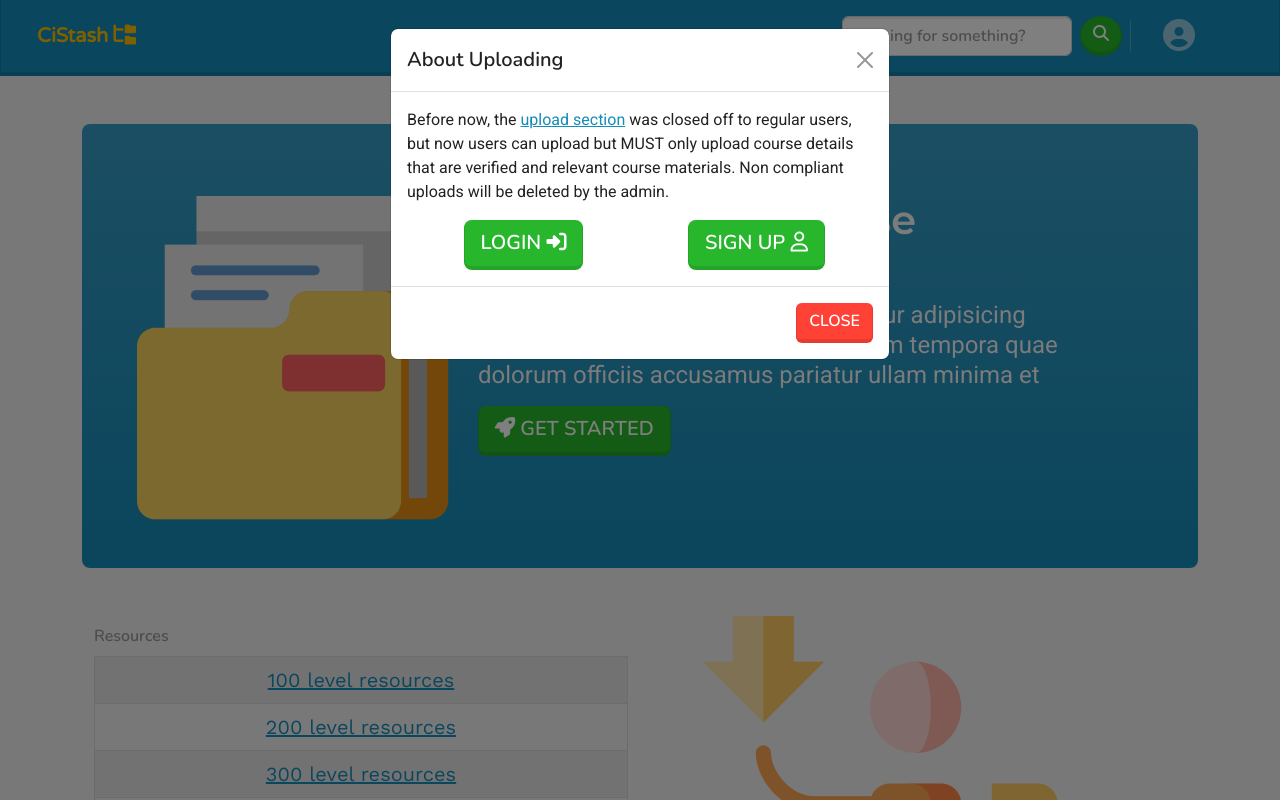
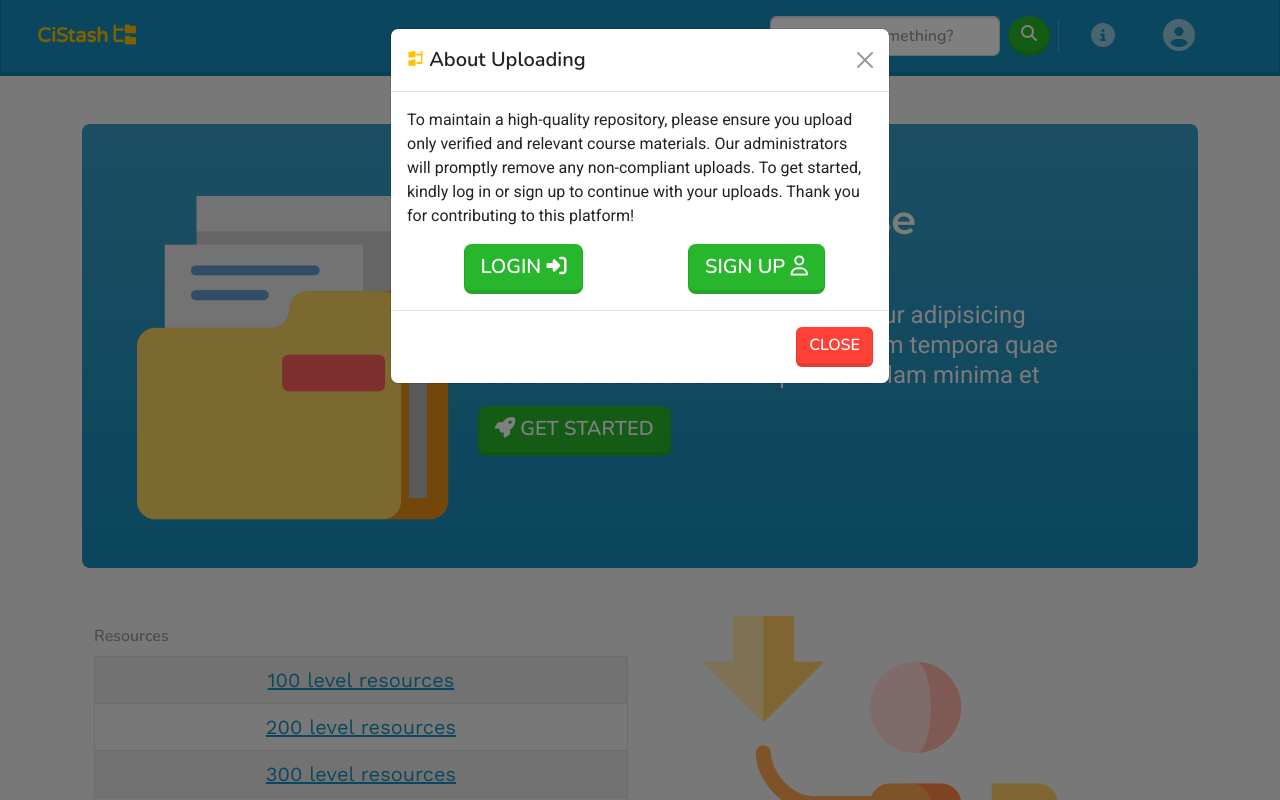
Before and after one commit to israel-oye/CiStash, a Flask app: page /home/ in a window 1280 px wide, after a click that opens the changed part. Run offline with Flask 3, Linux system fonts and the light colour scheme; some libraries are stand-ins or nearby versions.

Commit message:
Improve navbar for better UX

```diff
--- a/src/templates/include/_navbar.html
+++ b/src/templates/include/_navbar.html
@@ -29,20 +29,20 @@
                     <div class="vr d-none d-lg-flex h-100 mx-lg-2 text-white"></div>
                     <hr class="d-lg-none my-2 text-white-50">
                 </li>
+                <li class="nav-item px-3">
+                    <a class="nav-link nav-text" id="info-link" data-bs-toggle="modal" data-bs-target="#info-modal"><i class="fa-solid fa-xl fa-circle-info"></i></a>
+                </li>
                 {% if current_user.is_admin %}
                 <li class="nav-item px-3">
                     <a class="nav-link nav-text" href="/auth/admin" title="Admin panel"><i class="fa-solid fa-screwdriver-wrench fa-xl"></i></a>
                 </li>
                 {% endif %} {% if current_user.is_authenticated %}
                 <li class="nav-item px-3">
-                    <a class="nav-link nav-text" id="info-link" data-bs-toggle="modal" data-bs-target="#info-modal"><i class="fa-solid fa-xl fa-circle-info"></i></a>
-                </li>
-                <li class="nav-item px-3">
                     <a class="nav-link nav-text brand-text" href="#" data-bs-toggle="modal" data-bs-target="#logout-modal"><i class="fa-solid fa-right-from-bracket fa-xl fa-fade" style="--fa-animation-duration: 5s;"></i></a>
                 </li>
                 {% else %}
                 <li class="nav-item px-3">
-                    <a class="nav-link nav-text" id="info-link" data-bs-toggle="modal" data-bs-target="#info-modal"><i class="fa-solid fa-circle-user fa-2xl"></i></a>
+                    <a class="nav-link nav-text" id="info-link" data-bs-toggle="modal" data-bs-target="#auth-modal"><i class="fa-solid fa-circle-user fa-2xl"></i></a>
                 </li>
                 {% endif %}
             </ul>
@@ -52,11 +52,14 @@
 </nav>
 
 <!-- INFO MODAL -->
-<div class="modal fade" id="info-modal" tabindex="-1" aria-labelledby="exampleModalLabel" aria-hidden="true">
+<div class="modal fade" id="info-modal" tabindex="-1" aria-labelledby="infoModalLabel" aria-hidden="true">
     <div class="modal-dialog" role="document">
         <div class="modal-content">
             <div class="modal-header">
-                <h5 class="modal-title" id="exampleModalLabel">About Uploading</h5>
+                <h5 class="modal-title" id="infoModalLabel">
+                    <i class="brand-text fa-solid fa-folder-tree fa-flip fa-xs" style="--fa-animation-duration: 4s;"></i> About Uploading</h5>
+                </h5>
+
                 <button type="button" class="btn-close" data-bs-dismiss="modal" aria-label="Close"></button>
             </div>
             {% if current_user.is_authenticated %}
@@ -68,8 +71,8 @@
             {% else %}
             <!--  -->
             <div class="modal-body">
-                <p class="">Before now, the <a href="{{url_for('resource_bp.upload')}}">upload section</a> was closed off to regular users, but now users can upload but MUST only upload course details that are verified and relevant course materials. Non compliant
-                    uploads will be deleted by the admin.
+                <p class="">To maintain a high-quality repository, please ensure you upload only verified and relevant course materials. Our administrators will promptly remove any non-compliant uploads. To get started, kindly log in or sign up to continue with your
+                    uploads. Thank you for contributing to this platform!
                 </p>
                 <div class="container">
                     <div class="row">
@@ -87,6 +90,39 @@
                 </div>
             </div>
             {% endif %}
+            <div class="modal-footer">
+                <button type="button" class="btn btn-danger" data-bs-dismiss="modal">Close</button>
+            </div>
+        </div>
+    </div>
+</div>
+
+<!-- AUTH MODAL -->
+<div class="modal fade" id="auth-modal" tabindex="-1" aria-labelledby="authModalLabel" aria-hidden="true">
+    <div class="modal-dialog" role="document">
+        <div class="modal-content">
+            <div class="modal-header">
+                <h5 class="modal-title" id="authModalLabel">
+                    <img src="{{url_for('static', filename='/images/contribution.webp')}}" style="height: 30px; width: 30px" alt="Contributor image"> Become a Contributor!
+                </h5>
+                <button type="button" class="btn-close" data-bs-dismiss="modal" aria-label="Close"></button>
+            </div>
+            <div class="modal-body">
+                <div class="container">
+                    <div class="row">
+                        <div class="col-6 text-center">
+                            <form method="GET">
+                                <button class="btn btn-lg btn-success" formaction="/auth/login"> Login <i class="fa-solid fa-right-to-bracket"></i></button>
+                            </form>
+                        </div>
+                        <div class="col-6 text-center">
+                            <form method="GET">
+                                <button class="btn btn-lg btn-success" formaction="/auth/register"> Sign up <i class="fa-regular fa-user"></i></button>
+                            </form>
+                        </div>
+                    </div>
+                </div>
+            </div>
             <div class="modal-footer">
                 <button type="button" class="btn btn-danger" data-bs-dismiss="modal">Close</button>
             </div>
```
Also changed, not shown: src/static/images/contribution.webp (added).
